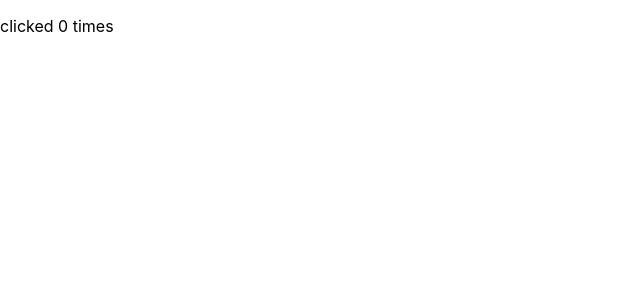
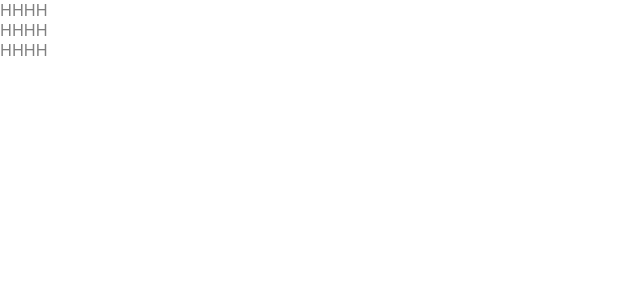
Before and after one commit to missfoxs/react-demo, a React (Vite) app: page / in a window 1280 px wide. Shown: the top 300 px of the page, without its empty margins (0-640 px from the left). Built offline with nearby package versions, Linux system fonts and the light colour scheme.

Commit message:
feat: 熟悉react中的api

```diff
--- a/src/App.jsx
+++ b/src/App.jsx
@@ -4,6 +4,8 @@ import Memo from "./examples/memo";
 import TestUseMemo from "./examples/test-use-memo";
 import Timeout from "./examples/setTimeout";
 import TestUseState from "./examples/test-use-state";
+import TestSuspense from "./examples/test-suspense";
+import TestReactChild from "./examples/test-react-child";
 
 function App() {
   return (
@@ -11,7 +13,9 @@ function App() {
       {/* <Memo /> */}
       {/* <TestUseMemo /> */}
       {/* <Timeout /> */}
-      <TestUseState />
+      {/* <TestUseState /> */}
+      {/* <TestSuspense /> */}
+      <TestReactChild />
     </>
   );
 }
--- /dev/null
+++ b/src/examples/test-react-child.jsx
@@ -0,0 +1,22 @@
+import React from "react";
+
+const WrapComponent = ({ children }) => {
+  // 处理非透明的数据结构（传过来是数组而非组件列表）
+  const component = React.Children.map(children, item =>
+    React.cloneElement(item, { style: { color: "gray" } })
+  );
+  console.log(component);
+  return component;
+};
+
+export default () => {
+  return (
+    <>
+      <WrapComponent>
+        {new Array(3).fill(0).map((item, index) => (
+          <div key={index}>HHHH</div>
+        ))}
+      </WrapComponent>
+    </>
+  );
+};
--- /dev/null
+++ b/src/examples/test-suspense.jsx
@@ -0,0 +1,25 @@
+import React from "react";
+import TestUseMemo from "./test-use-memo";
+
+const ProfilePage1 = React.lazy(() => import("./test-use-state")); // import本身是一个promise
+
+const ProfilePage = React.lazy(
+  () =>
+    new Promise(resolve => {
+      setTimeout(() => {
+        resolve({
+          default: () => <TestUseMemo />,
+        });
+      }, 2000);
+    })
+);
+
+export default () => {
+  return (
+    // 可以放两个异步子组件，并且会在所有的异步组件加载完后再渲染。
+    <React.Suspense fallback={<>wating</>}>
+      <ProfilePage />
+      <ProfilePage1 />
+    </React.Suspense>
+  );
+};
--- a/src/examples/test-use-state.jsx
+++ b/src/examples/test-use-state.jsx
@@ -5,7 +5,7 @@ const initCount = c => {
   return c * 2;
 };
 
-export default () => {
+export default props => {
   // const [count1, setCount1] = useState(initCount(0));
   // const [count2, setCount2] = useState(0);
   // console.log("render");
@@ -25,6 +25,7 @@ export default () => {
   //     </button>
   //   </div>
   // );
+  console.log("props", props);
 
   const [count, dispatch] = useReducer((x, payload) => x + payload, 0);
   return (
```
